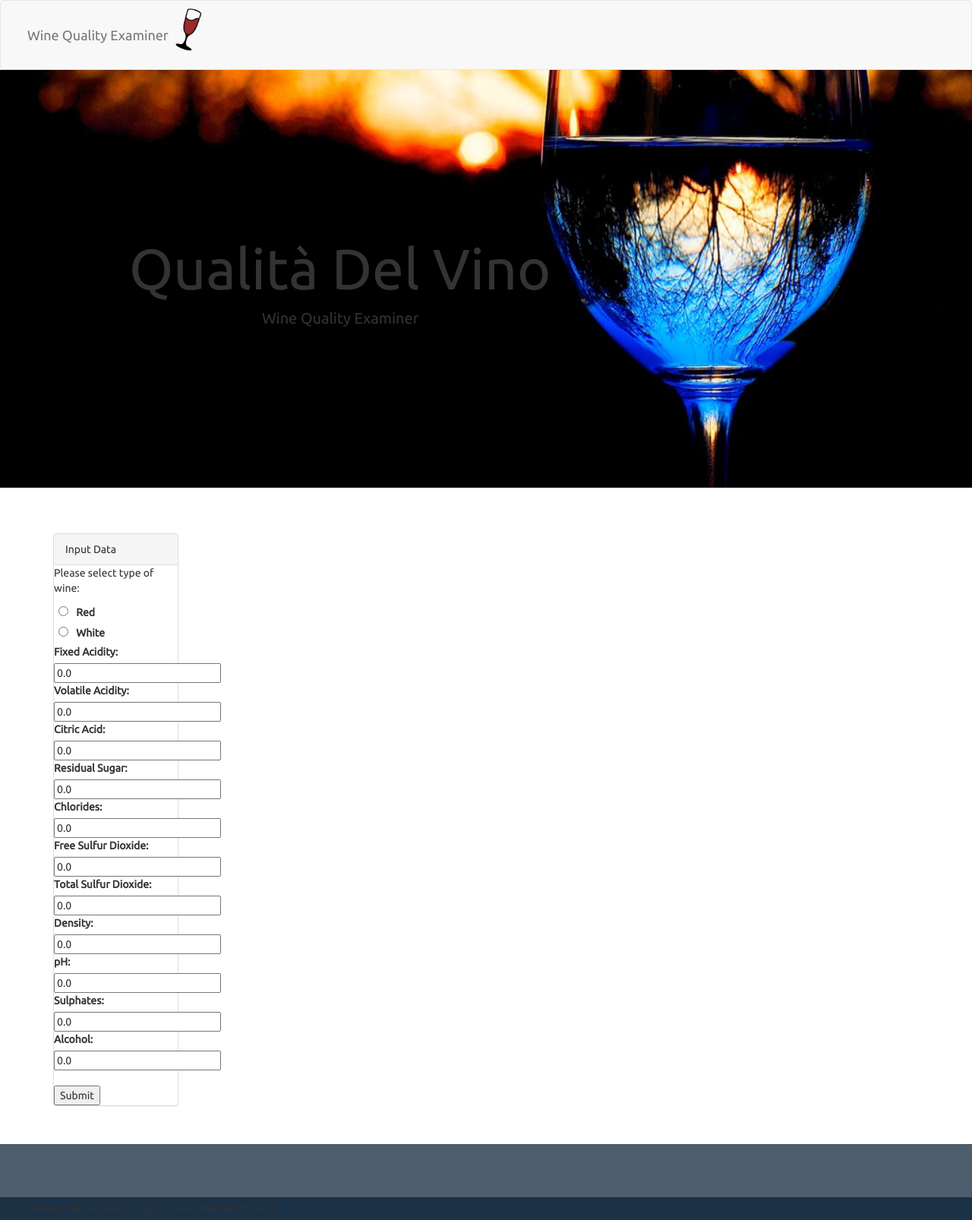
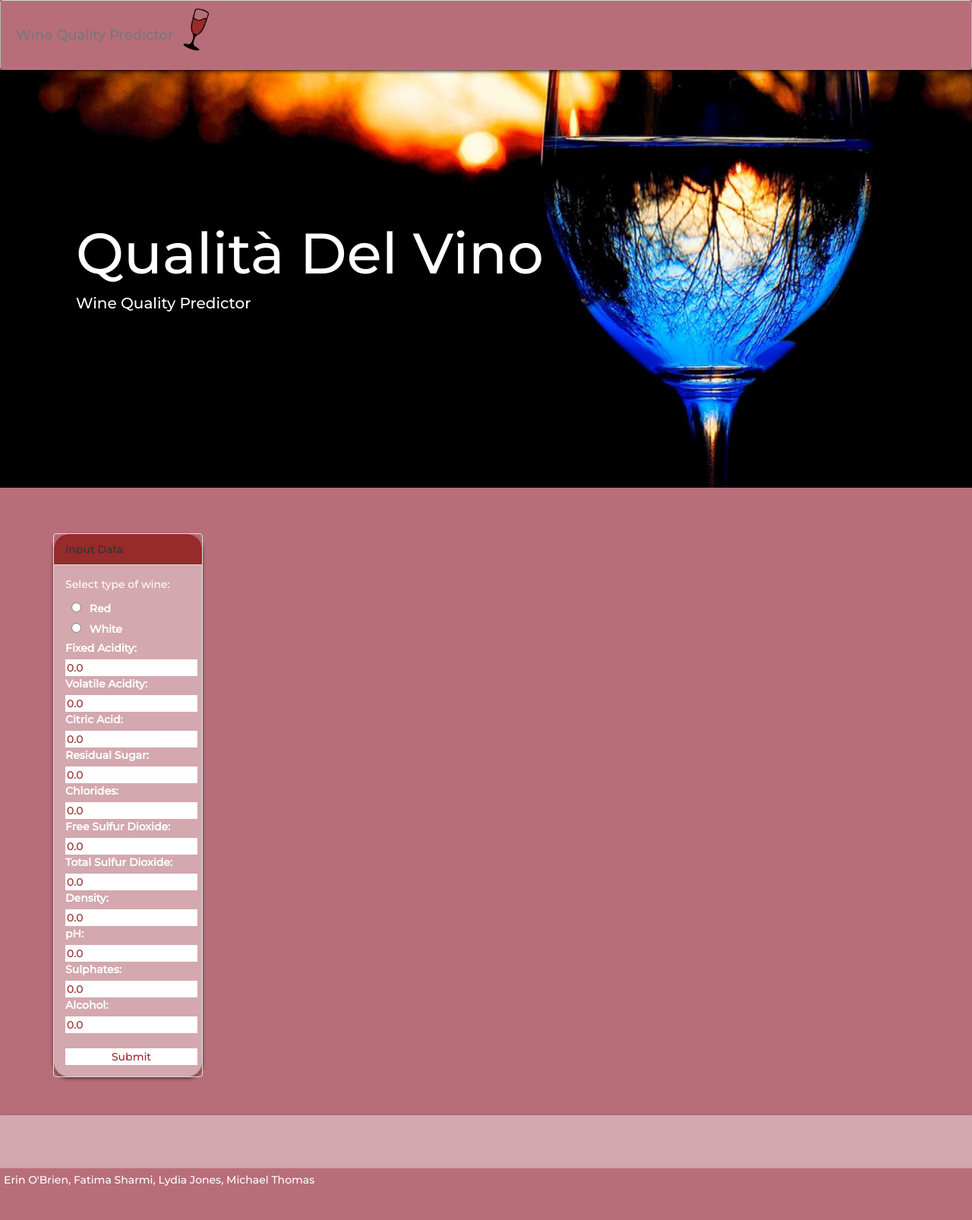
Before and after one commit to MikeT9/Final-Project, a Flask app: page / in a window 1280 px wide. Shown: the whole page at 76% size. After the commit the page ends 1561 px from the top, so only its background shows below. Run offline with Flask 2, Linux system fonts and the light colour scheme; parts of the project's set-up code (start-up, migrations or seed data) failed here and were passed over; some libraries are stand-ins or nearby versions.

Commit message:
Index and CSS V2

```diff
--- a/production_flask_api_with_ml/api/templates/index.html
+++ b/production_flask_api_with_ml/api/templates/index.html
@@ -7,23 +7,26 @@
   <meta name="viewport" content="width=device-width, initial-scale=1">
   <link rel="stylesheet" href="https://maxcdn.bootstrapcdn.com/bootswatch/3.3.7/superhero/bootstrap.min.css">
   <link href="https://fonts.googleapis.com/css?family=Ubuntu" rel="stylesheet">
-  <link rel="stylesheet" href="static/css/style.css">
+  <link rel="stylesheet" href="../../../static/css/style.css">
+  <link rel="preconnect" href="https://fonts.googleapis.com">
+  <link rel="preconnect" href="https://fonts.gstatic.com" crossorigin>
+  <link href="https://fonts.googleapis.com/css2?family=Montserrat:wght@500&display=swap" rel="stylesheet">
 </head>
 
 <body>
   <div class="wrapper">
-    <nav class="navbar navbar-default">
+    <nav class="navbar navbar-default nav">
       <div class="container-fluid">
         <div class="navbar-header">
-          <a class="navbar-brand" href="index.html">Wine Quality Examiner
-            <img class="nav-ufo" src="static/images/wine-svg-13-removebg-preview.png">
+          <a class="navbar-brand" href="index.html">Wine Quality Predictor
+            <img class="nav-ufo" src="../../../static/images/wine-svg-13-removebg-preview.png">
           </a>
         </div>
       </div>
     </nav>
     <div class="hero text-left">
       <h1>Qualità Del Vino</h1>
-      <p>Wine Quality Examiner</p>
+      <p>Wine Quality Predictor</p>
     </div>
     <div class="container">
       <div class="row margin-top-50">
@@ -33,7 +36,7 @@
               <div class="panel-heading">Input Data</div>
               <div class="panel-body">
                 <form id="form">
-                  <p>Please select type of wine:</p>
+                  <p>Select type of wine:</p>
                   <input type="radio" id="red" name="wine" value="1">
                   <label for="red">Red</label><br>
                   <input type="radio" id="white" name="wine" value="0">
@@ -63,7 +66,7 @@
                   <input type="text" id="alcohol" value="0.0"><br>
 
                   <br>
-                  <input type="submit" id="submit" value="Submit">
+                  <input type="submit-center" id="submit" value="Submit">
                 </form>
 
 
--- a/static/css/style.css
+++ b/static/css/style.css
@@ -1,13 +1,14 @@
 * {
   box-sizing: border-box;
-  font-family: Ubuntu, sans-serif;
-}
+  /* font-family: futura-lt-w01-book,sans-serif; */
+  font-family: 'Montserrat', sans-serif;}
 
 html,
 body {
   height: 100%;
   padding: 0;
   margin: 0;
+  color: white;
 }
 
 /* The wrapper contains all of the page's content besides the footer, which is pushed to the bottom of the page */
@@ -16,6 +17,11 @@ body {
   min-height: 100%;
   padding-bottom: 130px;
   overflow: auto;
+  background: #B76E79
+}
+
+.container {
+  z-index: 1;
 }
 
 /* The footer is positioned at the bottom of the page */
@@ -25,7 +31,8 @@ body {
   bottom: 0;
   left: 0;
   min-height: 100px;
-  background: #4e5d6c;
+  background: #D3A8AE;
+  box-shadow: 0 2px 4px rgb(0 0 0 / 50%);
 }
 
 /* The code styles the text at the bottom of the footer */
@@ -35,12 +42,23 @@ body {
   bottom: 0;
   left: 0;
   padding: 5px;
-  background: #1b3146;
+  background: #B76E79;
+  box-shadow: 0 2px 4px rgb(0 0 0 / 50%);
 }
 
-.navbar {
+.nav  {
+  margin: 0px;
+  /* padding: 20px; */
+  background: #B76E79;
+  box-shadow: 0 2px 4px rgb(0 0 0 / 50%);
+  z-index: 1;
+}
+
+.container-fluid {
   padding: 20px;
   margin: 0;
+  background: #B76E79;
+  box-shadow: 0 2px 4px rgb(0 0 0 / 50%)
 }
 
 /* This CSS styles the wine icon in the navbar */
@@ -48,7 +66,7 @@ body {
   position: absolute;
   top: 10px;
   bottom: 5px;
-  left: 230px !important;
+  left: 240px !important;
   width: 35px;
   color: white;
 }
@@ -56,21 +74,77 @@ body {
 /* Adding styles to the aside and filter form */
 .ufo-form {
   margin-top: 50px;
+
+}
+.filters .panel-body {
+  /* padding: 10px 15px; */
+  border: 10px 15px;
+
+  background-color: #D3A8AE;
+  border-bottom-right-radius: 20px;
+  border-bottom-left-radius: 20px;
+
 }
 
-.filters .panel-body {
-  padding: 0;
+.filters .panel-heading {
+  padding: 4;
+  /* text-align: center; */
+  background-color: #972a2a;
+  border-top-right-radius: 20px;
+  border-top-left-radius: 20px;
 }
 
+.filters .panel-default {
+  background-color: transparent;
+}
 .filters {
   margin-top: 10px;
+  width: 197px;
+  background-color: #B76E79;
+  box-shadow: 0 2px 4px rgb(0 0 0 / 50%);
+  border: 10px 15px;
+  /* border-bottom-right-radius: 20px;
+  border-bottom-left-radius: 20px;
+  border-bottom-left-radius: 20px; */
+  border-radius: 20px;
+  padding: 0px;
+  border-color: #B76E79;
+}
+
+
+input[type="text" i] {
+  color: #972a2a;
+  background-color: white;
+  border: 0px;
+  padding: 1px 2px;
+  padding-top: 1px;
+  padding-right: 2px;
+  padding-bottom: 1px;
+  padding-left: 2px;
+}
+
+input[type="submit-center" i] {
+  color: #972a2a;
+  background-color: white;
+  border: 0px;
+  text-align: center;
+  padding: 1px 2px;
+  padding-top: 1px;
+  padding-right: 2px;
+  padding-bottom: 1px;
+  padding-left: 2px;
+
+}
+
+input[type="radio" i] {
+  border: 0px;
 }
 
 select {
   display: block;
   width: 100%;
   padding: 8px;
-  color: #8e979f;
+  color: #a89195;
   outline: none;
 }
 
@@ -96,24 +170,27 @@ select {
 .hero {
   position: relative;
   height: 550px;
-  padding: 20px;
-  margin: 0;
+  margin: 20;
+  padding-top: 200px;
   background: black;
   background-image: url("../images/R5612523139523e2ea03c462f8ab2feab.jpg");
   background-attachment: fixed;
   background-position: bottom center;
   background-size: cover;
+  /* normal normal normal 16px/1.4em raleway,sans-serif  */
 }
 
 .hero h1 {
-  margin-top: 200px;
-  margin-left: 150px;
+  padding: 200px 0px 100px 100px;
+  padding: 0px;
+  margin-top: 0px;
+  margin-left: 100px;
   font-size: 0.1rem;
   animation: title 1.2s forwards linear;
 }
 
 .hero p {
-  margin-left: 325px;
+  margin-left: 100px;
   font-size: 2rem;
   opacity: 0;
   animation: subtitle 1.2s forwards linear;
@@ -123,22 +200,22 @@ select {
 /* input placeholder color changes */
 .form-control::-webkit-input-placeholder {
   /* Chrome/Opera/Safari */
-  color: #8e979f;
+  color: #B76E79;
 }
 
 .form-control::-moz-placeholder {
   /* Firefox 19+ */
-  color: #8e979f;
+  color: #B76E79;
 }
 
 .form-control:-ms-input-placeholder {
   /* IE 10+ */
-  color: #8e979f;
+  color: #B76E79;
 }
 
 .form-control:-moz-placeholder {
   /* Firefox 18- */
-  color: #8e979f;
+  color: #B76E79;
 }
 
 /* media queries which will only be activated at specific screen sizes */
@@ -156,7 +233,7 @@ select {
   #table-area tr td:first-child {
     font-size: 1.8em;
     font-weight: bold;
-    background: #1b3146;
+    background: #972a2a;
   }
 
   #table-area tr td:last-child {
```
